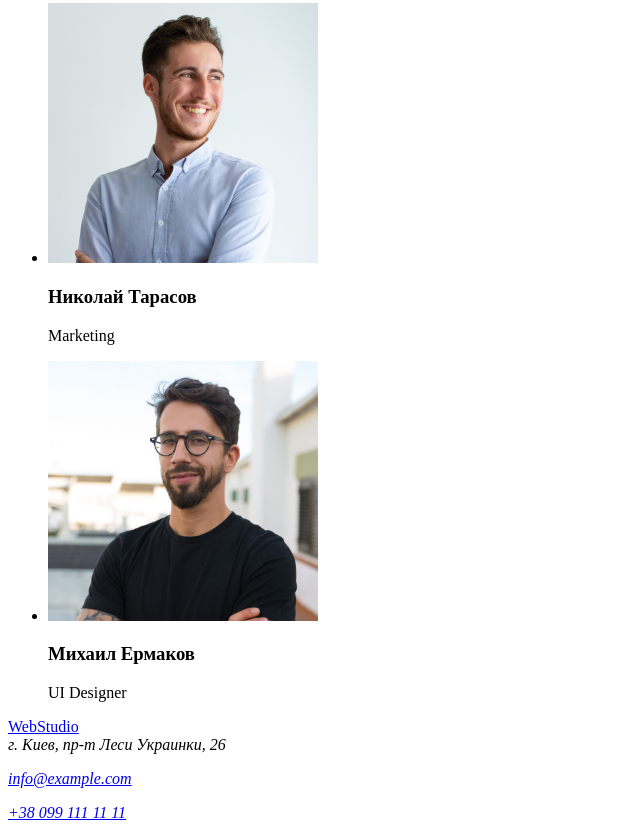
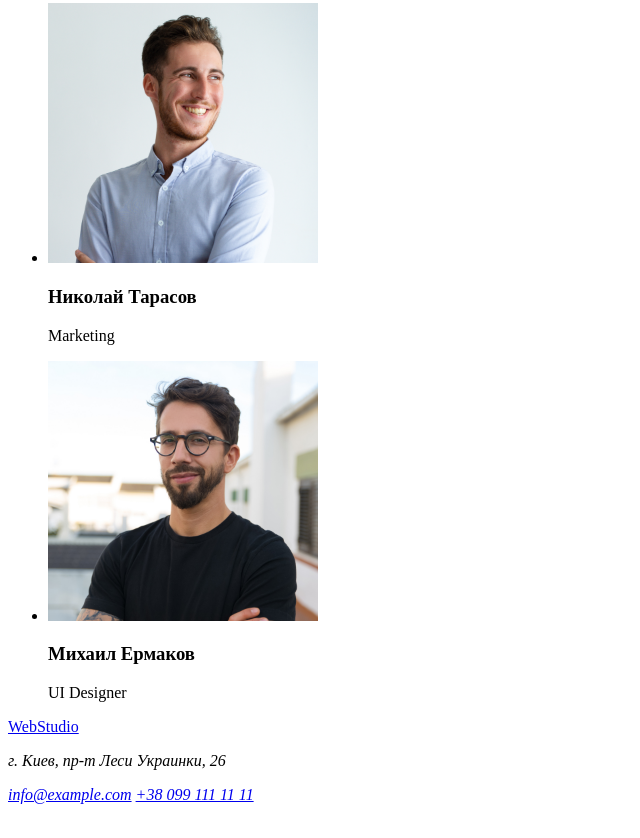
Before and after one commit to AlexMoskalyk/goit-markup-hw-01, a plain HTML site: page index.html in a window 1280 px wide. Shown: the part 2333-3171 px from the top of the page, without its empty margins (0-640 px from the left). After the commit the page ends 3145 px from the top, so only its background shows below. Drawn offline with Linux system fonts and the light colour scheme.

Commit message:
исправление ошибок
адрес обернул в p
контакты убрал p

```diff
--- a/index.html
+++ b/index.html
@@ -105,11 +105,11 @@
         <a href="/">WebStudio</a>
 
         <address >
-            г. Киев, пр-т Леси Украинки, 26
+            <p>г. Киев, пр-т Леси Украинки, 26</p>
 
-            <p><a href="mailto:info@example.com">info@example.com</a></p>
+            <a href="mailto:info@example.com">info@example.com</a>
 
-            <p><a href="tel:+380991111111">+38 099 111 11 11</a></p>
+            <a href="tel:+380991111111">+38 099 111 11 11</a>
 
         </address>
 
```
